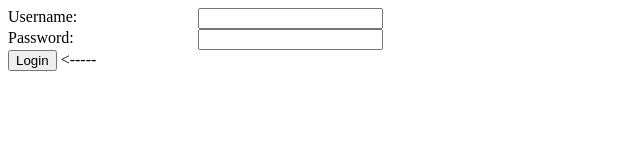
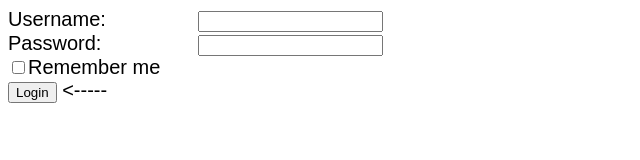
Before and after one commit to amitomer/BookKeeper, a plain HTML site: page login.html in a window 1280 px wide. Shown: the whole page, without its empty margins (0-640 px from the left). Drawn offline with Linux system fonts and the light colour scheme.

Commit message:
Exercise-2

```diff
--- a/login.html
+++ b/login.html
@@ -9,6 +9,7 @@
             <div style="display:inline; width:85%; float:left;"><input type="text"> </div>
             <div style="display:inline; width:15%; float:left;">Password:</div>
             <div style="display:inline; width:85%; float:left;"><input type="password"></div>
+            <input type="checkbox">Remember me <br>
             <button type="button">Login</button> <-----
         </form>
     </body>
--- a/style.css
+++ b/style.css
@@ -0,0 +1,4 @@
+body {
+    font-family: arial;
+    font-size: 20px;
+}
```
